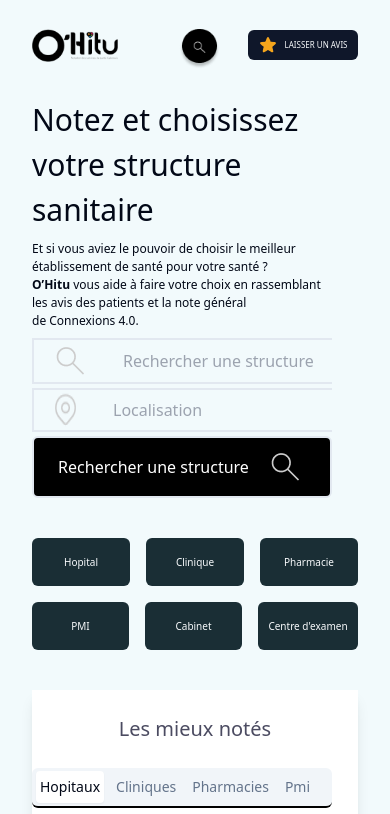
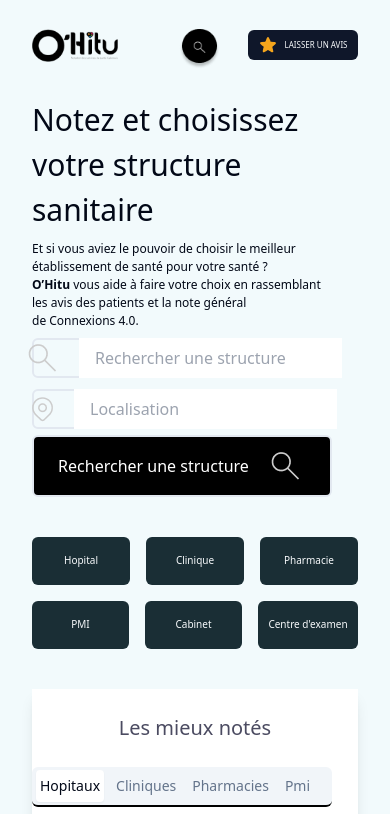
Before and after one commit to JojoELITE/O-Hitu-vite-project, a React (Vite) app: page / in a window 390 px wide. Shown: the top 814 px of the page. Built offline with nearby package versions, Linux system fonts and the light colour scheme.

Commit message:
fin de la version mobile , debut desktop

```diff
--- a/src/pages/Home.jsx
+++ b/src/pages/Home.jsx
@@ -89,17 +89,17 @@ function Home() {
                 <div className="lg:flex items-center">
 
                     <div className="lg:py-10 block lg:flex">
-                        <div className=" w-[300px] lg:w-[426.04px] flex lg:h-[70px] border-2 text-[16px] gap-0 lg:gap-4">
-                            <img className="lg:h-[66px] px-4 lg:px-0 " src="assets/material-symbols-light_search.png" alt="logo"/>
-                            <input className="py-2 px-4 outline-none bg-[#F2FAFC] " type="text" placeholder="Rechercher une structure" />
+                        <Button className=" w-[300px] lg:w-[426.04px] lg:h-[70px] border-2 text-[16px] gap-4 sm:bg-white" variant="online">
+                            <img className="lg:h-[66px]" src="assets/material-symbols-light_search.png" alt="logo"/>
+                            <input className="py-2 px-4" type="text" placeholder="Rechercher une structure" />
 
-                        </div>
+                        </Button>
 
-                        <div className=" flex w-[300px] lg:w-[426.04px] lg:h-[70px] border-2 text-[16px] gap-0 lg:gap-4 mt-1 lg:mt-0 bg-[#F2FAFC]">
-                            <img className="lg:h-[44px] sm:block lg:hidden px-4 lg:px-0 " src="assets/fluent_location-20-regular.png" alt="logo"/>
-                            <input className="py-2 px-4 outline-none bg-[#F2FAFC]" type="text" placeholder="Localisation"/>
+                        <Button className=" w-[300px] lg:w-[426.04px] lg:h-[70px] border-2 text-[16px] gap-4 mt-1 lg:mt-0 sm:bg-white" variant="online">
+                            <img className="lg:h-[44px] sm:block lg:hidden" src="assets/fluent_location-20-regular.png" alt="logo"/>
+                            <input className="py-2 px-4" type="text" placeholder="Localisation" />
                             <img className="lg:h-[44px] lg:block hidden" src="assets/fluent_location-20-regular.png" alt="logo"/>
-                        </div>
+                        </Button>
 
 
                         <Button className=" w-[300px] h-[px] border-2 text-[16px] gap-4 bg-black mt-1 lg:hidden" variant="online">
```
